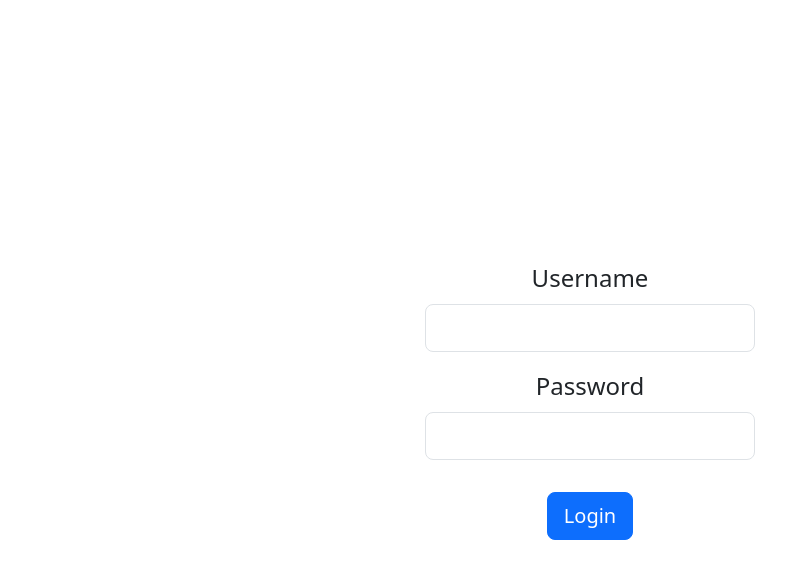
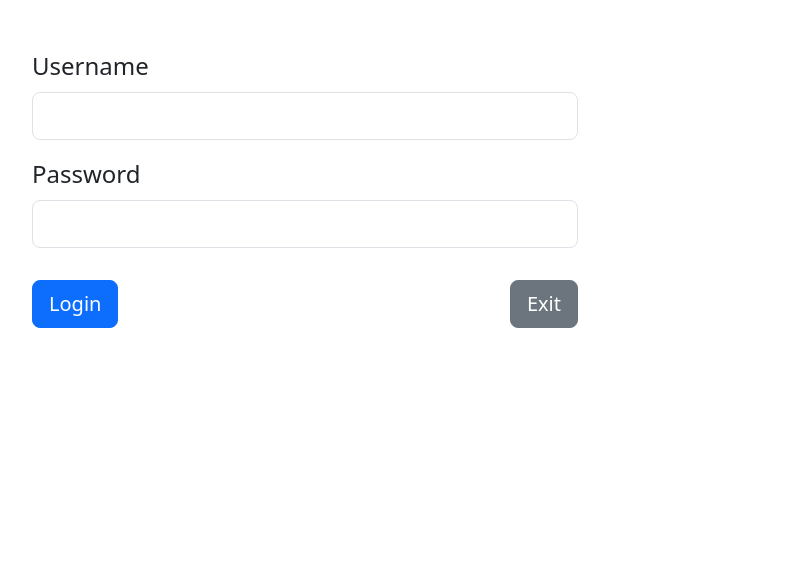
Before and after one commit to jonHerreraD/assignment-submission, a React (Vite) app in the folder front-end/: page /login in a window 1280 px wide. Shown: the top 578 px of the page, without its empty margins (50-836 px from the left). Built offline with nearby package versions, Linux system fonts and the light colour scheme.

Commit message:
Added flexbox to login page

```diff
--- a/front-end/src/App.jsx
+++ b/front-end/src/App.jsx
@@ -1,7 +1,7 @@
 import { useEffect, useState } from 'react'
 import reactLogo from './assets/react.svg'
 import viteLogo from '/vite.svg'
-import './App.css'
+//import './App.css'
 import { useLocalState } from './util/useLocalStorage'
 import { Route } from 'react-router-dom'
 import { Routes } from 'react-router-dom'
--- a/front-end/src/Login/login.jsx
+++ b/front-end/src/Login/login.jsx
@@ -37,24 +37,33 @@
     return (
         <>
 
-          <Container>
-            <Form.Group className='mb-3' controlId='formBasicEmail'>
+          <Container className='mt-5'>
+            <Row>
+              <Col md="8" lg="6">
+              <Form.Group className='mb-3' controlId='username'>
 
-                <Form.Label htmlFor="username" className='fs-4'>Username</Form.Label>
-                <Form.Control type="email"id='username' size='lg' value={username} onChange={(event) => setUsername(event.target.value)}/>
+                <Form.Label  className='fs-4'>Username</Form.Label>
+                <Form.Control type="email" size='lg' value={username} onChange={(event) => setUsername(event.target.value)}/>
 
-            </Form.Group>
-            <Form.Group className='mb-3' controlId='formBasicEmail'>
+              </Form.Group>
+              </Col>
+            </Row>
+            <Row>
+              <Col md="8" lg="6">
+              <Form.Group className='mb-3' controlId='password'>
 
-                <Form.Label htmlFor="password" className='fs-4'>Password</Form.Label>
-                <Form.Control type="password" id='password' size='lg' value={password} onChange={(event) => setPassword(event.target.value)} />
+                <Form.Label  className='fs-4'>Password</Form.Label>
+                <Form.Control type="password" size='lg' value={password} onChange={(event) => setPassword(event.target.value)} />
 
-            </Form.Group>
+              </Form.Group>
+              </Col>
+            </Row>
+
             <Row>
-              <Col className='mt-3'>
-              <div>
+              <Col md="8" lg="6"className='mt-3 d-flex flex-column gap-5 flex-md-row justify-content-md-between'>
+
                 <Button id='submit' type='button' size='lg' onClick={() => sendLoginRequest()}>Login</Button>
-              </div>
+                <Button   variant='secondary' type='button' size='lg' onClick={() => {window.location.href = "/";}}>Exit</Button>
               </Col>
             </Row>
 
--- a/front-end/src/main.jsx
+++ b/front-end/src/main.jsx
@@ -1,7 +1,7 @@
 import { StrictMode } from 'react'
 import { createRoot } from 'react-dom/client'
 import { BrowserRouter } from 'react-router-dom'
-import './index.css'
+//import './index.css'
 import App from './App.jsx'
 
 createRoot(document.getElementById('root')).render(
```
